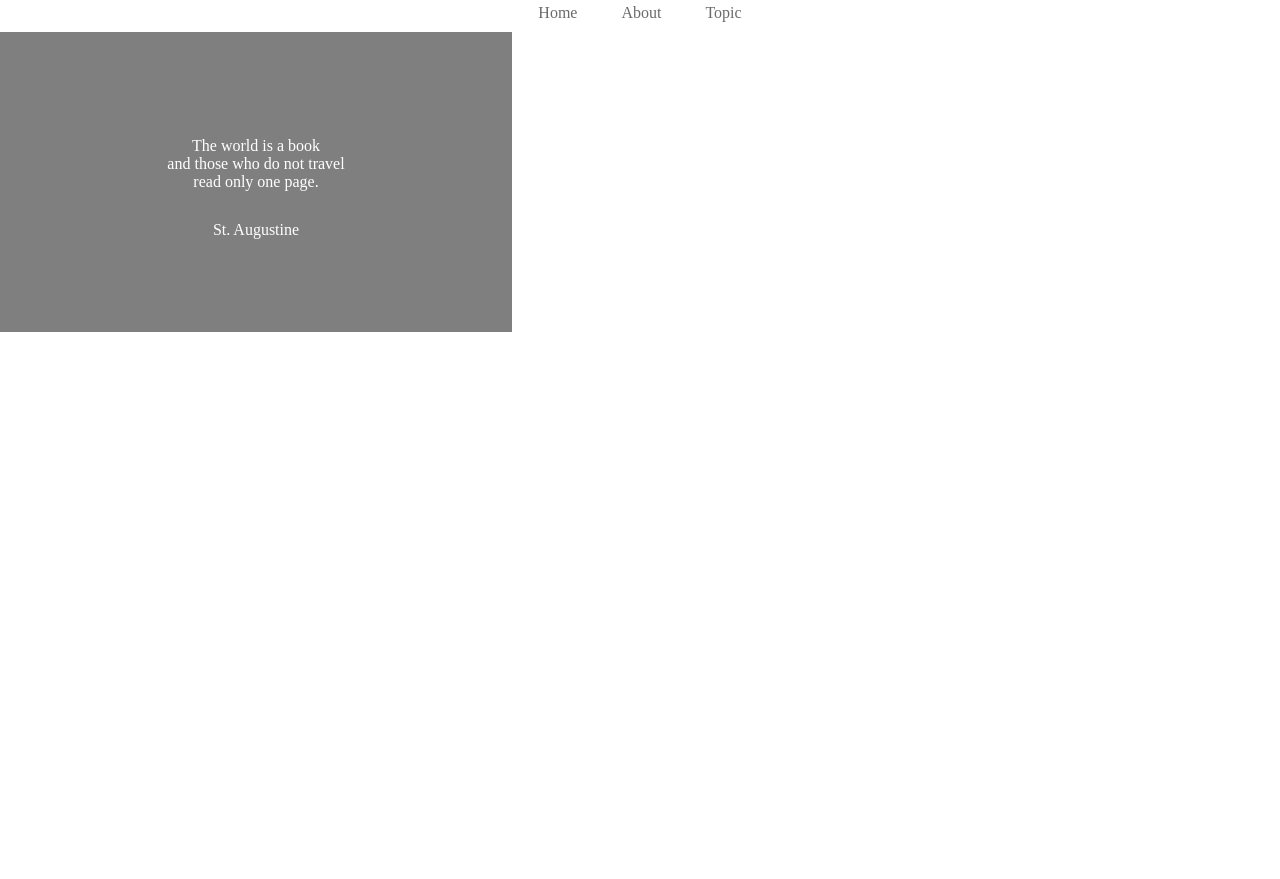
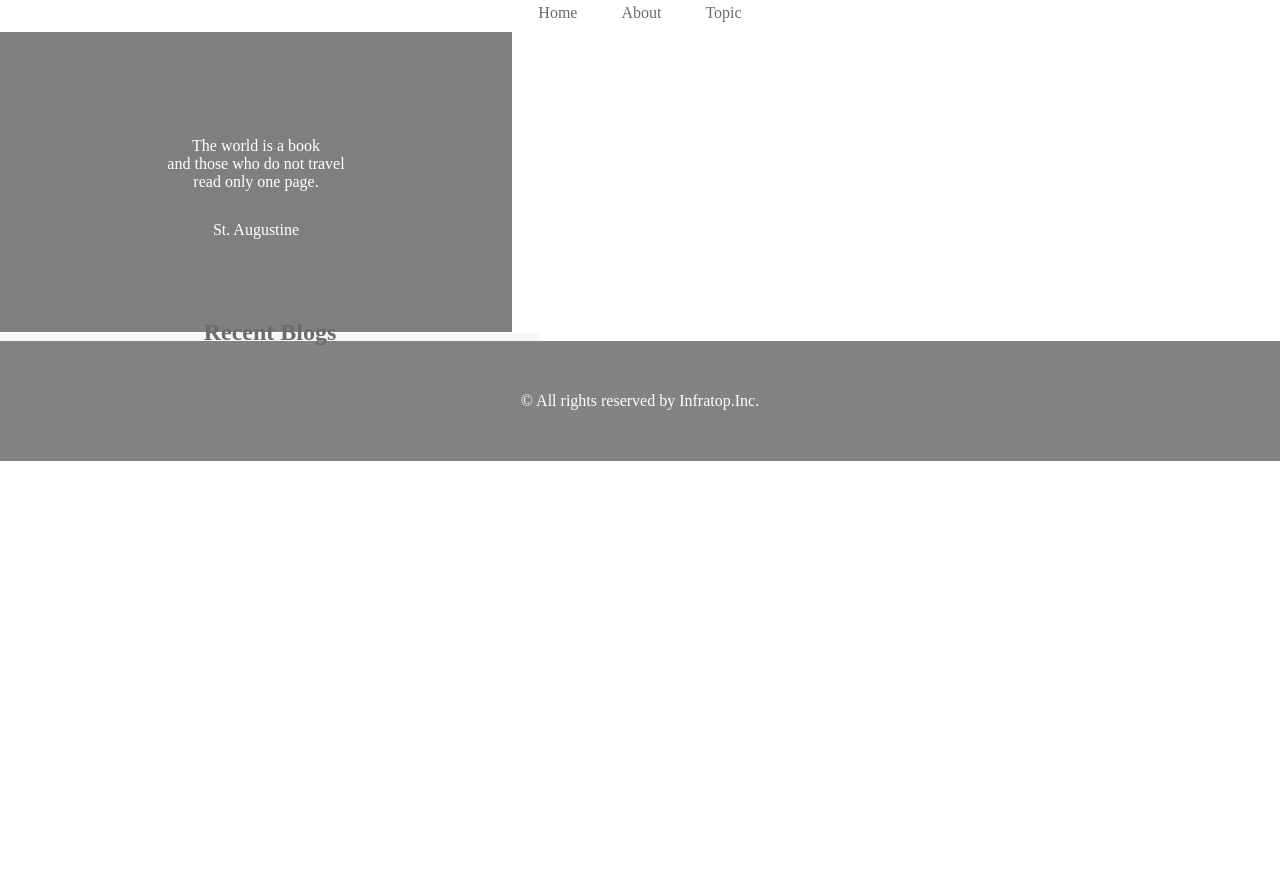
Before and after one commit to yoichi3223/kadai1, a plain HTML site: page index.html in a window 1280 px wide. Shown: the part 73-952 px from the top of the page. After the commit the page ends 800 px from the top, so only its background shows below. Drawn offline with Linux system fonts and the light colour scheme.

Commit message:
[start]1-7

```diff
--- a/index.html
+++ b/index.html
@@ -35,10 +35,12 @@
 			</p>
 		</div>
 	</div>
-	<div class="main clearfix">
-		<div class="blog"></div>
-		<div class="sidebar"></div>
-		</div>
+			<main class="clearfix">
+				<section class="blog">
+                 <h2 class="blog-headline">Recent Blogs</h2>
+				</section>
+               <div class="sidebar"></div>
+	 </main>
 	<footer>
 		<p class="footer-text">© All rights reserved by Infratop.Inc.</p>
 	</footer>
--- a/style.css
+++ b/style.css
@@ -53,17 +53,22 @@ header .headline{
 	color: #fff;
 }
 .main{
-	width: 840px;
+	width: 800px;
 	margin: 0 auto;
+	padding: 70px 0;
 }
 .blog{
-	width: 600px;
-	height: 1400px;
+	width: 540px;
 	float: left;
+	margin-right: 30px;
+}
+.blog-headline{
+    border-bottom: 8px solid #f7f7f7;
+    text-align: center;
+    line-height: 0.6px;
 }
 .sidebar{
-    width: 240px;
-	height: 1400px;
+    width: 230px;
 	float: left;
 }
 footer{
```
